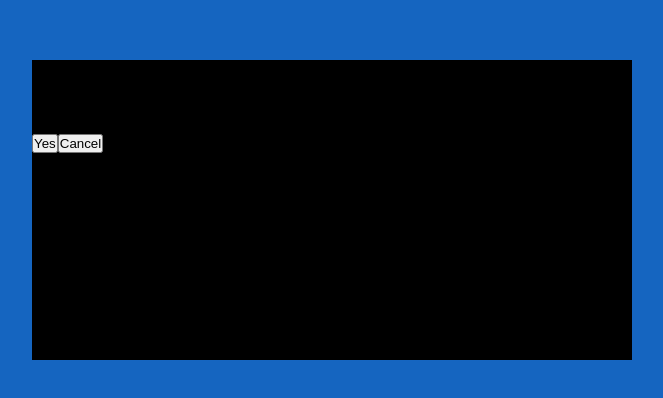
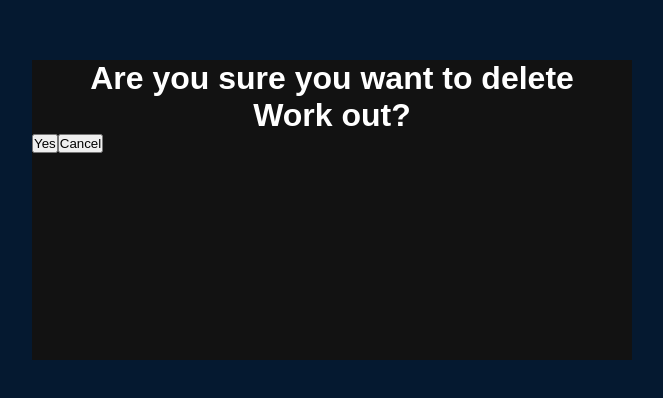
Before and after one commit to SzymanskiFilip/Spring-React-TodoApp, a React (Create React App) app in the folder Frontend/todo-app/: page / in a window 1280 px wide. Shown: the part 190-588 px from the top of the page, without its empty margins (308-971 px from the left). Built offline with nearby package versions, Linux system fonts and the light colour scheme; no server answers; a web font is replaced by a local one.

Commit message:
confirm prompt and bg styling

```diff
--- a/Frontend/todo-app/src/index.css
+++ b/Frontend/todo-app/src/index.css
@@ -51,6 +51,16 @@ body{
     cursor: pointer;
 }
 
+.prompt-bg{
+    position: fixed;
+    z-index: 1;
+    background-color: rgba(0, 0, 0, 0.75);
+    width: 100%;
+    height: 100vh;
+    top: 0;
+    left: 0;
+}
+
 .confirm-prompt{
     position: absolute;
     left: 50%;
@@ -58,5 +68,11 @@ body{
     transform: translate(-50%, -50%);
     width: 600px;
     height: 300px;
-    background-color: black;
+    background-color: #121212;
+    color: white;
+    z-index: 2;
 }
+
+.confirm-prompt h1{
+    text-align: center;
+}
```
